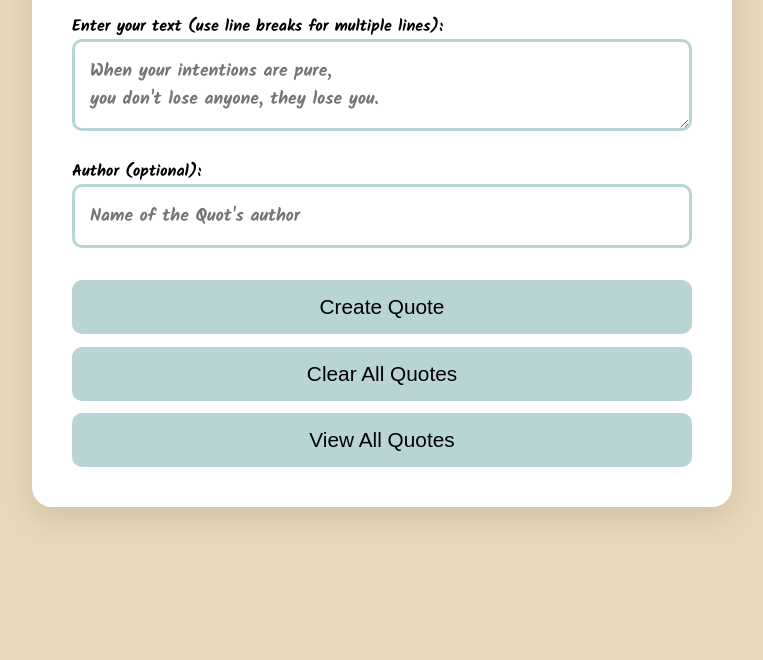
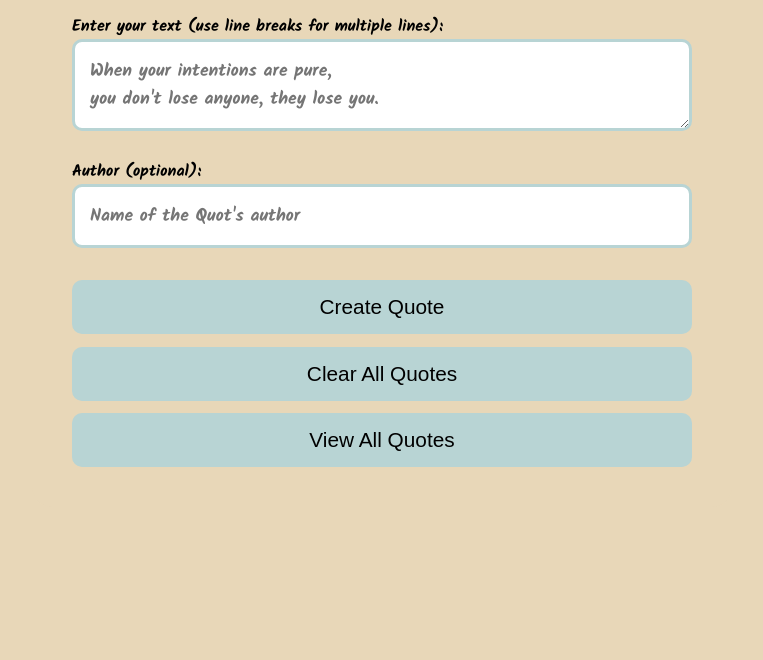
Before and after one commit to ahsanurrahman-sayem/quote, a plain HTML site: page index.html in a window 1280 px wide. Shown: the part 140-800 px from the top of the page, without its empty margins (258-1021 px from the left). Drawn offline with Linux system fonts and the light colour scheme.

Commit message:
Safer version before v2.0.0

```diff
--- a/index.html
+++ b/index.html
@@ -10,7 +10,7 @@
 	<style>
 		* { margin:0; padding:0; box-sizing:border-box; }
 		body { font-family:'Kalam', cursive; background:#E8D7B8; min-height:100vh; padding:20px; }
-		.container { max-width: 700px; margin:auto; background:white; padding:40px; border-radius:20px; box-shadow:0 10px 30px rgba(0,0,0,0.1);}
+		.container { max-width: 700px; margin:auto; background:#E8D7B8; padding:40px; border-radius:20px; /*box-shadow:0 10px 30px rgba(0,0,0,0.1);*/}
 		h1 { text-align:center; font-size:2.5em; margin-bottom:30px; color:#333;}
 		textarea, input[type=text] { width:100%; padding:15px; font-size:1.1em; font-family:'Kalam', cursive; border-radius:10px; border:3px solid #B8D4D4; margin-bottom:20px; }
 		textarea:focus, input[type=text]:focus { border-color:#8FBEBE; outline:none;}
```
